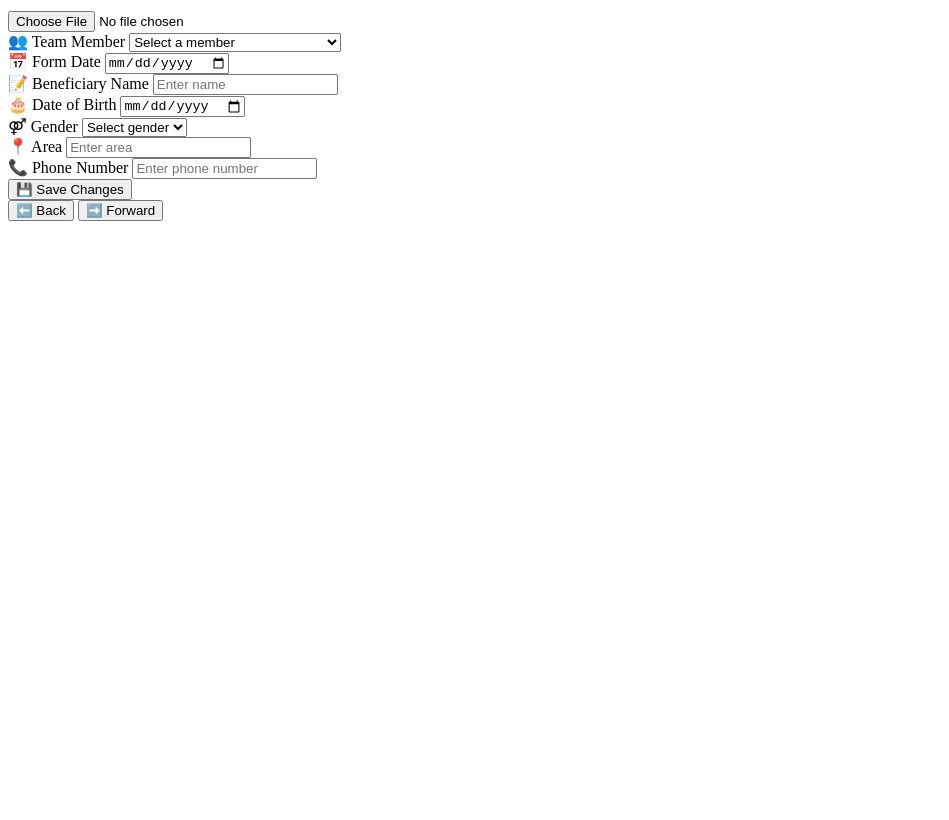
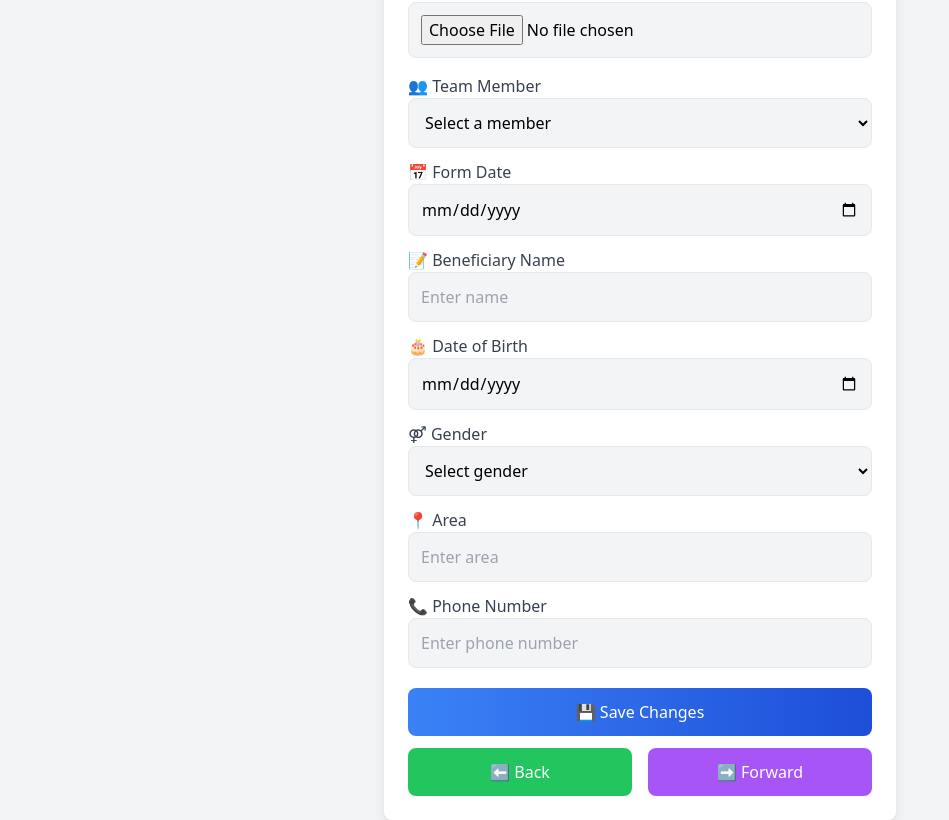
Before and after one commit to Mahitha1111/pdf-extraction-ui, a plain HTML site: page index.html in a window 1280 px wide. Shown: the part 70-890 px from the top of the page, without its empty margins (0-949 px from the left). Before the commit the page ends 800 px from the top, so only its background shows below. Drawn offline with nearby package versions, Linux system fonts and the light colour scheme.

Commit message:
Update index.html

```diff
--- a/index.html
+++ b/index.html
@@ -4,16 +4,24 @@
     <meta charset="UTF-8">
     <meta name="viewport" content="width=device-width, initial-scale=1.0">
     <title>PDF Data Extraction Tool</title>
-    <link rel="stylesheet" href="styles.css">
+    <script src="https://cdn.tailwindcss.com"></script>
 </head>
-<body>
-    <div class="container">
-        <h1>📄 PDF Data Extraction Tool</h1>
-        <input type="file" id="pdfUpload" accept="application/pdf">
+<body class="bg-gray-100 dark:bg-gray-900 transition-all duration-300">
+    <div class="min-h-screen flex items-center justify-center">
+        <div class="bg-white dark:bg-gray-800 shadow-lg rounded-lg p-6 w-full max-w-lg">
+            <div class="flex justify-between items-center">
+                <h1 class="text-2xl font-bold text-gray-800 dark:text-white">📄 PDF Data Extraction</h1>
+                <button id="darkModeToggle" class="text-gray-500 dark:text-gray-300 hover:text-gray-700 dark:hover:text-gray-100">
+                    🌙
+                </button>
+            </div>
 
-        <div class="form-group">
-            <label for="teamMember">👥 Team Member</label>
-            <select id="teamMember">
+            <input type="file" id="pdfUpload" accept="application/pdf" class="mt-4 w-full p-3 border rounded-lg bg-gray-100 dark:bg-gray-700 dark:text-white">
+
+            <div class="mt-4 space-y-3">
+                <div>
+                    <label class="block text-gray-700 dark:text-gray-300 font-medium">👥 Team Member</label>
+                    <select id="teamMember" class="w-full p-3 border rounded-lg bg-gray-100 dark:bg-gray-700 dark:text-white">
                         <option value="">Select a member</option>
                         <option value="Bharvad Bahadur">Bharvad Bahadur</option>
                         <option value="Chauhan Tejashkumar Revadas">Chauhan Tejashkumar Revadas</option>
@@ -22,51 +30,64 @@
                         <option value="Kanchan Vasava">Kanchan Vasava</option>
                     </select>
                 </div>
-        <div class="form-group">
-            <label for="formDate">📅 Form Date</label>
-            <input type="date" id="formDate">
+                <div>
+                    <label class="block text-gray-700 dark:text-gray-300 font-medium">📅 Form Date</label>
+                    <input type="date" id="formDate" class="w-full p-3 border rounded-lg bg-gray-100 dark:bg-gray-700 dark:text-white">
                 </div>
-        <div class="form-group">
-            <label for="name">📝 Beneficiary Name</label>
-            <input type="text" id="name" placeholder="Enter name">
+                <div>
+                    <label class="block text-gray-700 dark:text-gray-300 font-medium">📝 Beneficiary Name</label>
+                    <input type="text" id="name" placeholder="Enter name" class="w-full p-3 border rounded-lg bg-gray-100 dark:bg-gray-700 dark:text-white">
                 </div>
-        <div class="form-group">
-            <label for="dob">🎂 Date of Birth</label>
-            <input type="date" id="dob">
+                <div>
+                    <label class="block text-gray-700 dark:text-gray-300 font-medium">🎂 Date of Birth</label>
+                    <input type="date" id="dob" class="w-full p-3 border rounded-lg bg-gray-100 dark:bg-gray-700 dark:text-white">
                 </div>
-        <div class="form-group">
-            <label for="gender">⚤ Gender</label>
-            <select id="gender">
+                <div>
+                    <label class="block text-gray-700 dark:text-gray-300 font-medium">⚤ Gender</label>
+                    <select id="gender" class="w-full p-3 border rounded-lg bg-gray-100 dark:bg-gray-700 dark:text-white">
                         <option value="">Select gender</option>
                         <option value="Male">Male</option>
                         <option value="Female">Female</option>
                         <option value="Other">Other</option>
                     </select>
                 </div>
-        <div class="form-group">
-            <label for="area">📍 Area</label>
-            <input type="text" id="area" placeholder="Enter area">
+                <div>
+                    <label class="block text-gray-700 dark:text-gray-300 font-medium">📍 Area</label>
+                    <input type="text" id="area" placeholder="Enter area" class="w-full p-3 border rounded-lg bg-gray-100 dark:bg-gray-700 dark:text-white">
                 </div>
-        <div class="form-group">
-            <label for="phone">📞 Phone Number</label>
-            <input type="tel" id="phone" placeholder="Enter phone number">
-        </div>
-        <button class="save-btn" onclick="saveData()">💾 Save Changes</button>
-        <div class="nav-buttons">
-            <button class="nav-btn" onclick="prevRecord()">⬅️ Back</button>
-            <button class="nav-btn" onclick="nextRecord()">➡️ Forward</button>
+                <div>
+                    <label class="block text-gray-700 dark:text-gray-300 font-medium">📞 Phone Number</label>
+                    <input type="tel" id="phone" placeholder="Enter phone number" class="w-full p-3 border rounded-lg bg-gray-100 dark:bg-gray-700 dark:text-white">
                 </div>
             </div>
+
+            <button class="w-full mt-5 p-3 bg-gradient-to-r from-blue-500 to-blue-700 text-white rounded-lg font-medium transition-transform hover:scale-105" onclick="saveData()">💾 Save Changes</button>
+
+            <div class="flex justify-between mt-3">
+                <button class="w-1/2 mr-2 p-3 bg-green-500 text-white rounded-lg hover:bg-green-600 transition-transform hover:scale-105" onclick="prevRecord()">⬅️ Back</button>
+                <button class="w-1/2 ml-2 p-3 bg-purple-500 text-white rounded-lg hover:bg-purple-600 transition-transform hover:scale-105" onclick="nextRecord()">➡️ Forward</button>
+            </div>
+        </div>
+    </div>
+
     <script>
         function saveData() {
             alert("✅ Changes saved successfully!");
         }
+
         function prevRecord() {
             alert("🔙 Going to the previous record...");
         }
+
         function nextRecord() {
             alert("🔜 Going to the next record...");
         }
+
+        // Dark Mode Toggle
+        const toggle = document.getElementById("darkModeToggle");
+        toggle.addEventListener("click", () => {
+            document.body.classList.toggle("dark");
+        });
     </script>
 </body>
 </html>
```
Lines whose indentation alone changed are shown as unchanged.
